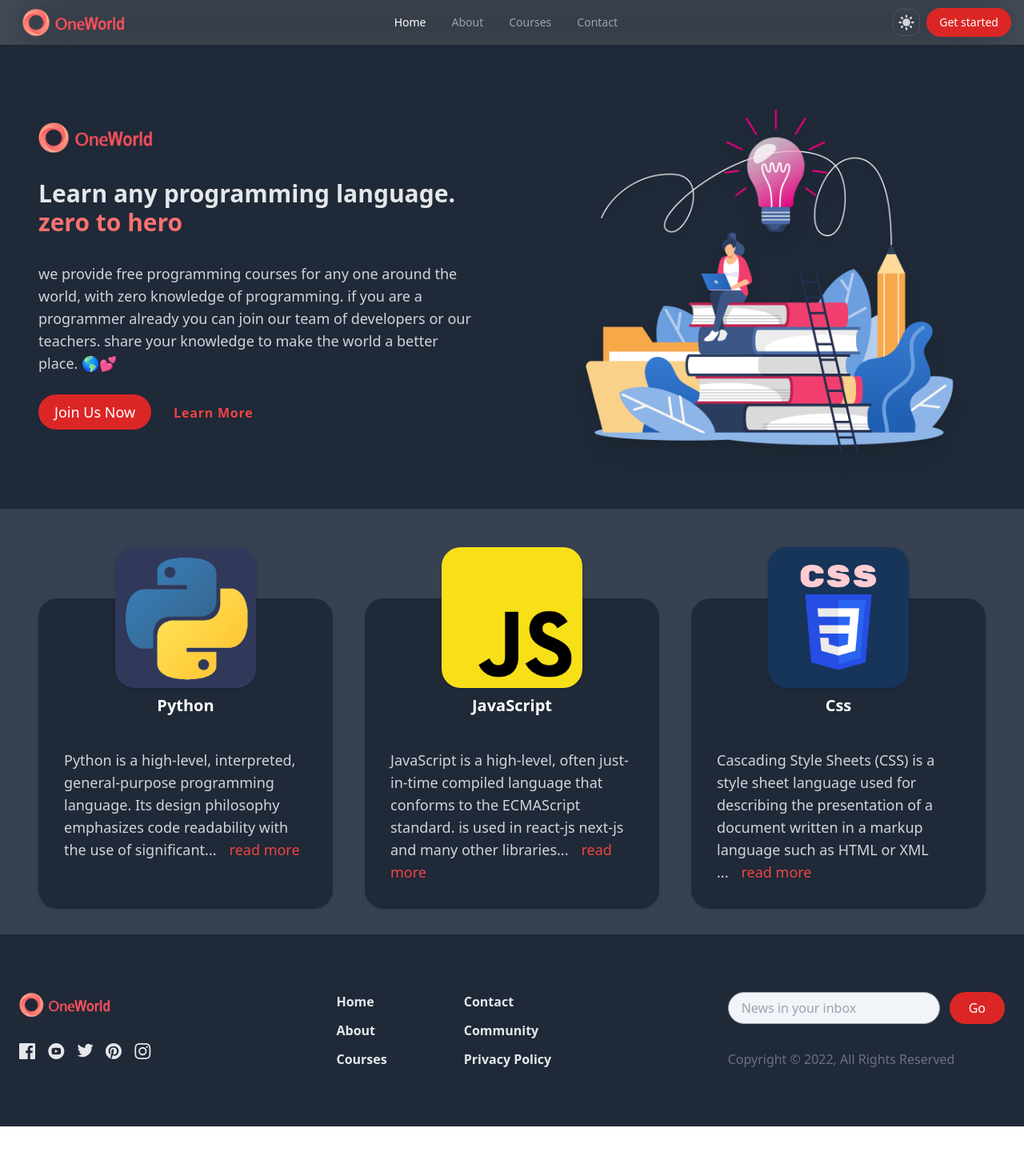
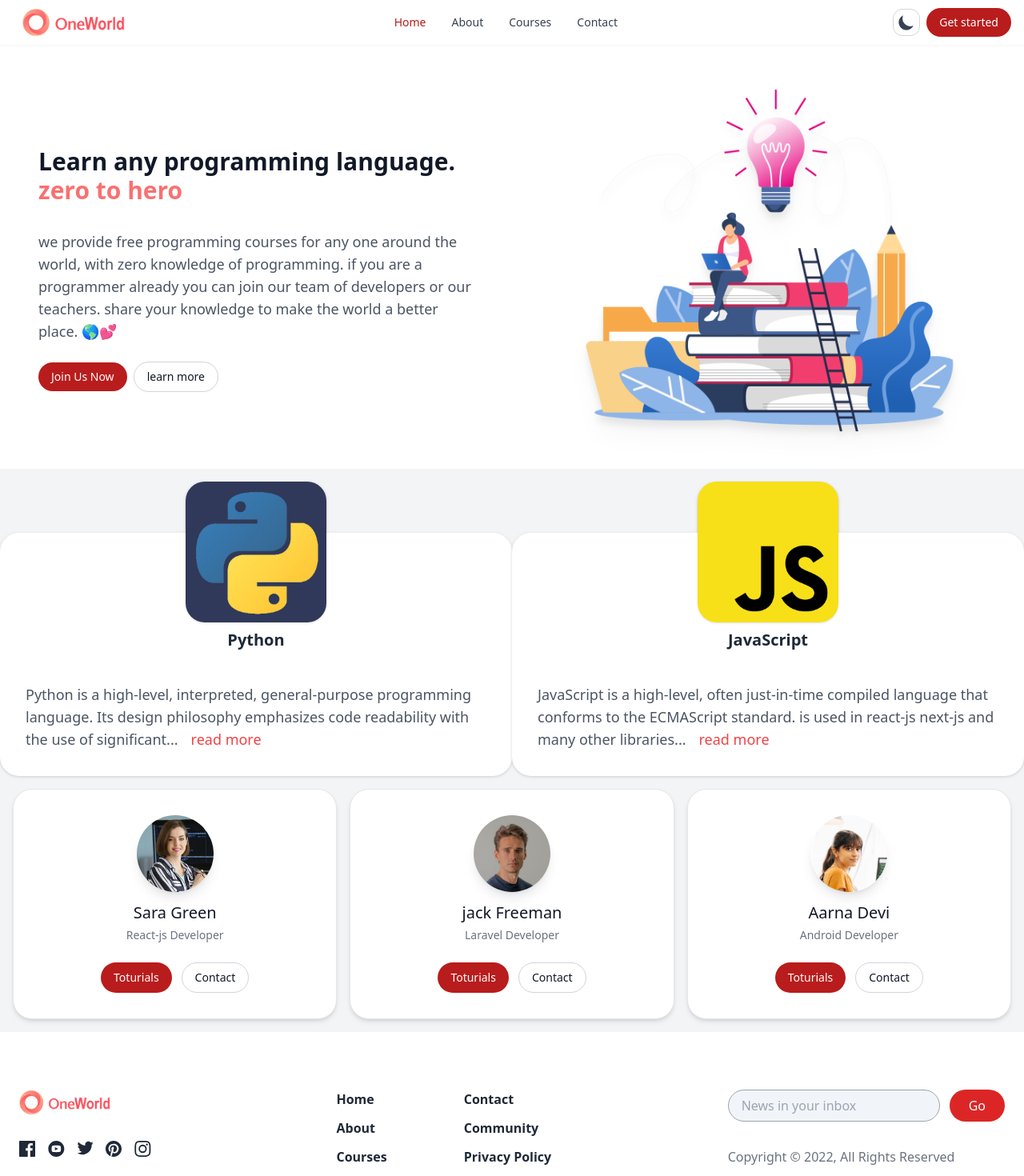
Before and after one commit to Saeednikdel/landing-page-tailwind, a React (Create React App) app: page / in a window 1280 px wide. Shown: the top 1470 px of the page at 80% size. Before the commit the page ends 1408 px from the top, so only its background shows below. Built offline with nearby package versions, Linux system fonts and the light colour scheme.

Commit message:
add teacher section

```diff
--- a/src/App.js
+++ b/src/App.js
@@ -1,22 +1,36 @@
 import { useState } from 'react';
-import { Switch } from '@headlessui/react';
-
-import logo from './img/logo.png';
-import education from './img/education.png';
 import js from './img/js.png';
 import python from './img/python.jpg';
-import css from './img/css.png';
-import { XIcon } from '@heroicons/react/solid';
-
+import jack from './img/jack.jpg';
+import sara from './img/sara.jpg';
+import rachel from './img/rachel.jpg';
+import UserCard from './components/UserCard';
 import Card from './components/Card';
 import NavBar from './components/NavBar';
 import Footer from './components/Footer';
-
+import SingInModal from './components/SingInModal';
+import Hero from './components/Hero';
 function App() {
-  const [theme, setTheme] = useState('dark');
+  const [theme, setTheme] = useState('');
   const [modalClass, setModalClass] = useState('hidden');
-
-  const list = [
+  const user_list = [
+    {
+      name: 'Sara Green',
+      image: sara,
+      area: 'React-js',
+    },
+    {
+      name: 'jack Freeman',
+      image: jack,
+      area: 'Laravel',
+    },
+    {
+      name: 'Aarna Devi',
+      image: rachel,
+      area: 'Android',
+    },
+  ];
+  const lang_list = [
     {
       title: 'Python',
       image: python,
@@ -27,11 +41,6 @@ function App() {
       image: js,
       text: 'JavaScript is a high-level, often just-in-time compiled language that conforms to the ECMAScript standard. is used in react-js next-js and many other libraries...',
     },
-    {
-      title: 'Css',
-      image: css,
-      text: 'Cascading Style Sheets (CSS) is a style sheet language used for describing the presentation of a document written in a markup language such as HTML or XML ...',
-    },
   ];
   const handleTheme = () => {
     if (theme == '') {
@@ -41,7 +50,11 @@ function App() {
     }
   };
   const openModal = () => {
-    setModalClass('block');
+    if (modalClass == 'hidden') {
+      setModalClass('block');
+    } else {
+      setModalClass('hidden');
+    }
   };
   return (
     <div className={`min-h-screen px-auto ${theme}`}>
@@ -51,142 +64,24 @@ function App() {
           checked={theme == 'dark'}
           openModal={openModal}
         />
+        <Hero openModal={openModal} />
 
-        <div className="lg:grid lg:grid-cols-2 2xl:grid-cols-5 bg-white dark:bg-gray-800">
-          <div className="px-12 py-12 max-w-md mx-auto sm:max-w-xl lg:px-12 lg:py-24 xl:mr-0 lg:max-w-full 2xl:col-span-2">
-            <div className="xl:max-w-xl">
-              <img className="h-10" src={logo} />
-              <img
-                className=" mt-6 w-full rounded-lg h-60 drop-shadow-xl object-cover object-center lg:hidden"
-                src={education}
-              />
-              <h1 className=" mt-6 text-2xl font-bold text-gray-900 lg:text-3xl lg:mt-8 dark:text-gray-200">
-                Learn any programming language.
-                <br />
-                <span className=" text-red-400">zero to hero</span>
-              </h1>
-              <p className="mt-2 text-lg text-semibold text-gray-600 lg:mt-8 dark:text-gray-300">
-                we provide free programming courses for any one around the
-                world, with zero knowledge of programming. if you are a
-                programmer already you can join our team of developers or our
-                teachers. share your knowledge to make the world a better place.
-                🌎💕
-              </p>
-              <div className="space-x-2 mt-4 sm:mt-6">
-                <button
-                  onClick={() => setModalClass('block')}
-                  type="button"
-                  className="text-white capitalize bg-red-600 hover:bg-red-700 font-medium rounded-full text-lg px-5 py-2 text-center">
-                  join us now
-                </button>
-                <button
-                  type="button"
-                  className="px-5 py-3 capitalize hover:bg-gray-100 hover:cursor-pointer active:bg-gray-200 dark:hover:bg-gray-700 dark:active:bg-gray-600 text-red-500 focus:ring-2 focus:outline-none focus:ring-gray-300 rounded-full  tracking-wider font-semibold text-sm sm:text-base">
-                  learn more
-                </button>
-              </div>
-            </div>
+        <div className="max-w-full bg-gray-100  dark:bg-gray-700">
+          <div className="grid md:grid-cols-2">
+            {lang_list.map((item) => (
+              <Card key={item.title} item={item} />
+            ))}
           </div>
-          <div className="relative 2xl:col-span-3">
-            <img
-              className=" absolute inset-0 w-full h-full drop-shadow-xl object-cover object-center"
-              src={education}
-            />
-          </div>
-        </div>
-        <div className="max-w-full mx-auto px-8 lg:px-12 py-8 bg-gray-100  dark:bg-gray-700">
-          <div className=" grid gap-10 md:grid-cols-2 xl:grid-cols-3">
-            {list.map((item) => (
-              <Card key={item.title} item={item} />
+          <div className=" grid gap-4 p-4 md:grid-cols-2 xl:grid-cols-3">
+            {user_list.map((item) => (
+              <UserCard key={item.name} item={item} />
             ))}
           </div>
         </div>
 
         <Footer />
       </div>
-      <div
-        className={`${modalClass} fixed top-1/2 left-1/2 -translate-y-1/2 w-80 -translate-x-1/2 drop-shadow-lg z-50`}>
-        <div className="relative p-4 w-full max-w-md h-full md:h-auto">
-          <div className="relative bg-white rounded-lg shadow dark:bg-gray-700">
-            <button
-              onClick={() => setModalClass('hidden')}
-              type="button"
-              className="absolute top-3 right-2.5 hover:bg-gray-200 dark:hover:bg-slate-500 rounded-lg text-sm p-1.5 ml-auto inline-flex items-center"
-              data-modal-toggle="authentication-modal">
-              <XIcon className="h-6 w-6 text-gray-700 dark:text-gray-300" />
-            </button>
-            <div className="py-6 px-6 lg:px-8">
-              <h3 className="mb-4 text-xl font-medium text-gray-900 dark:text-white">
-                Sign in
-              </h3>
-              <form className="space-y-6">
-                <div>
-                  <label
-                    htmlFor="email"
-                    className="block mb-2 text-sm font-medium text-gray-900 dark:text-gray-300">
-                    Your email
-                  </label>
-                  <input
-                    type="email"
-                    name="email"
-                    id="email"
-                    className="bg-gray-50 border border-gray-300 text-gray-900 text-sm rounded-lg focus:ring-red-500 focus:border-red-500 block w-full p-2.5 dark:bg-gray-600 dark:border-gray-500 dark:placeholder-gray-400 dark:text-white"
-                    placeholder="name@company.com"
-                    required=""
-                  />
-                </div>
-                <div>
-                  <label
-                    htmlFor="password"
-                    className="block mb-2 text-sm font-medium text-gray-900 dark:text-gray-300">
-                    Your password
-                  </label>
-                  <input
-                    type="password"
-                    name="password"
-                    id="password"
-                    placeholder="••••••••"
-                    className="bg-gray-50 border border-gray-300 text-gray-900 text-sm rounded-lg focus:ring-red-500 focus:border-red-500 block w-full p-2.5 dark:bg-gray-600 dark:border-gray-500 dark:placeholder-gray-400 dark:text-white"
-                    required=""
-                  />
-                </div>
-                <div className="flex justify-between">
-                  <div className="flex items-start">
-                    <div className="flex items-center h-5">
-                      <input
-                        id="remember"
-                        type="checkbox"
-                        value=""
-                        className="w-4 h-4 bg-gray-50 rounded border border-gray-300 focus:ring-3 focus:ring-red-300 dark:bg-gray-600 dark:border-gray-500 dark:focus:ring-red-600 dark:ring-offset-gray-800"
-                        required=""
-                      />
-                    </div>
-                    <label
-                      htmlFor="remember"
-                      className="ml-2 text-sm font-medium text-gray-900 dark:text-gray-300">
-                      Remember me
-                    </label>
-                  </div>
-                  <a className="text-sm text-red-700 hover:underline dark:text-red-500">
-                    Lost Password?
-                  </a>
-                </div>
-                <button
-                  type="submit"
-                  className="w-full text-white bg-red-700 hover:bg-red-800 focus:ring-4 focus:outline-none focus:ring-red-300 font-medium rounded-lg text-sm px-5 py-2.5 text-center dark:bg-red-600 dark:hover:bg-red-700 dark:focus:ring-red-800">
-                  Login to your account
-                </button>
-                <div className="text-sm font-medium text-gray-500 dark:text-gray-300">
-                  Not registered?{' '}
-                  <a className="text-red-700 hover:underline dark:text-red-500">
-                    Create account
-                  </a>
-                </div>
-              </form>
-            </div>
-          </div>
-        </div>
-      </div>
+      <SingInModal modalClass={modalClass} openModal={openModal} />
     </div>
   );
 }
--- /dev/null
+++ b/src/components/UserCard.jsx
@@ -0,0 +1,28 @@
+import React from 'react';
+import BtnPrimary from './BtnPrimary';
+import BtnSecondary from './BtnSecondary';
+const UserCard = ({ item }) => {
+  return (
+    <div className="bg-white rounded-3xl border border-gray-200 shadow-md dark:bg-gray-800 dark:border-gray-700">
+      <div className="flex flex-col items-center py-8">
+        <img
+          className="mb-3 w-24 h-24 rounded-full shadow-lg"
+          src={item.image}
+          alt={item.name}
+        />
+        <h5 className="mb-1 text-xl font-medium text-gray-900 dark:text-white">
+          {item.name}
+        </h5>
+        <span className="text-sm text-gray-500 dark:text-gray-400">
+          {item.area + ' Developer'}
+        </span>
+        <div className="flex mt-4 space-x-3 lg:mt-6">
+          <BtnPrimary>Toturials</BtnPrimary>
+          <BtnSecondary>Contact</BtnSecondary>
+        </div>
+      </div>
+    </div>
+  );
+};
+
+export default UserCard;
```
